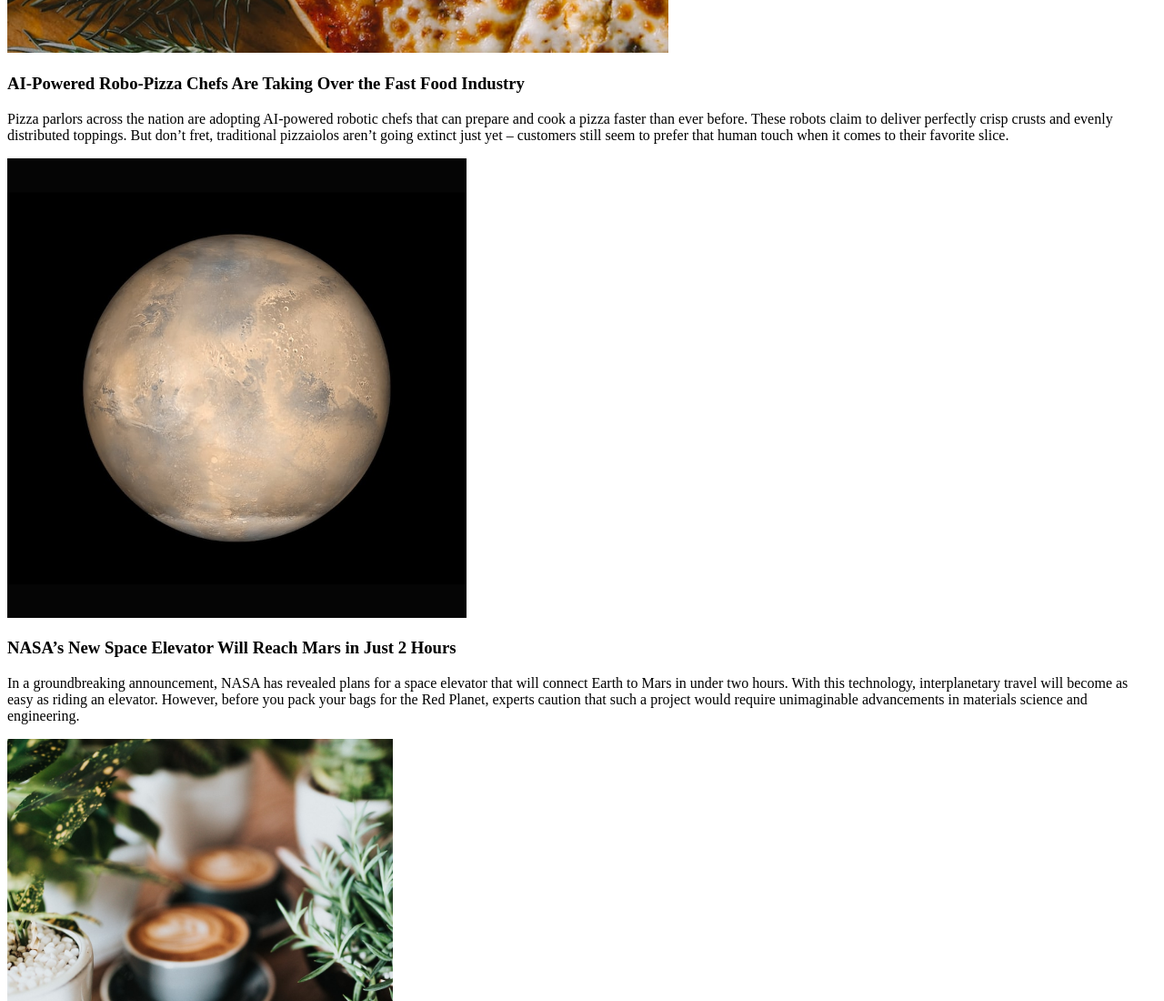
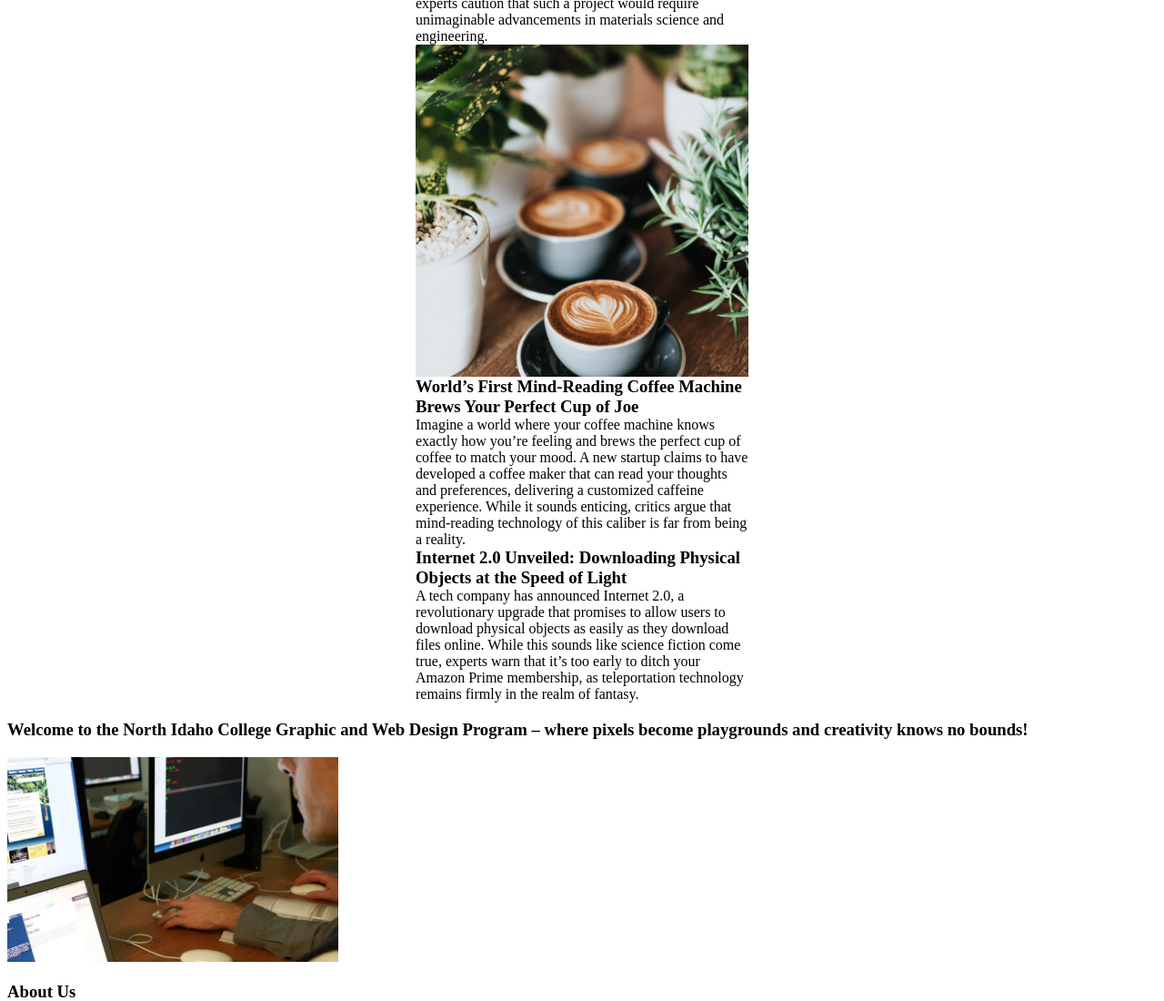
Before and after one commit to nic-gdes/assignment-2023-gdes-252-web-design-iii-midterm-project-TatumBaldwin, a plain HTML site: page index.html in a window 1280 px wide. Shown: the part 1700-2800 px from the top of the page at 91% size. Drawn offline with Linux system fonts and the light colour scheme.

Commit message:
section 1: articles centered
Main images and text in the first section of main are centered

```diff
--- a/index.html
+++ b/index.html
@@ -22,7 +22,7 @@
                 <a class="navbtn" href="">Tech</a>
             </div>
 
-            <img class="illustration" src="./images/icon-computer.png" alt="An illustration of a Macintosh desktop">
+            <img class="illustration hide" src="./images/icon-computer.png" alt="An illustration of a Macintosh desktop">
         </div>
 
     </head>
@@ -39,20 +39,20 @@
                     <img class="article-images" src="./images/microchip.png" alt="Golden microchip">
                 </div>
 
-                <h3 class="helveticabold">Revolutionary Quantum Smartphone Unveiled: Charges in a Fraction of a Second</h3>
+                <h3 class="helveticabold left-align">Revolutionary Quantum Smartphone Unveiled: Charges in a Fraction of a Second</h3>
 
-                <p>In a game-changing leap for mobile technology, a startup claims to have developed a quantum smartphone that can fully charge in just 0.00001 seconds. Users can say goodbye to battery anxiety and enjoy uninterrupted phone use for days on end. However, experts are skeptical about the practicality of this technology, given the current limitations of quantum computing.</p>
+                <p class="left-align">In a game-changing leap for mobile technology, a startup claims to have developed a quantum smartphone that can fully charge in just 0.00001 seconds. Users can say goodbye to battery anxiety and enjoy uninterrupted phone use for days on end. However, experts are skeptical about the practicality of this technology, given the current limitations of quantum computing.</p>
             </section>
 
             <!-- pizza article -->
             <section class="flex-col">
                 <div class="img-containers">
-                    <img class="article-images" src="./images/pizza.png" alt="a pizza with garnishes">
+                    <img class="article-images crop-img" src="./images/pizza.png" alt="a pizza with garnishes">
                 </div>
 
-                <h3 class="helveticabold">AI-Powered Robo-Pizza Chefs Are Taking Over the Fast Food Industry</h3>
+                <h3 class="helveticabold left-align">AI-Powered Robo-Pizza Chefs Are Taking Over the Fast Food Industry</h3>
 
-                <p>Pizza parlors across the nation are adopting AI-powered robotic chefs that can prepare and cook a pizza faster than ever before. These robots claim to deliver perfectly crisp crusts and evenly distributed toppings. But don’t fret, traditional pizzaiolos aren’t going extinct just yet – customers still seem to prefer that human touch when it comes to their favorite slice.</p>
+                <p class="left-align">Pizza parlors across the nation are adopting AI-powered robotic chefs that can prepare and cook a pizza faster than ever before. These robots claim to deliver perfectly crisp crusts and evenly distributed toppings. But don’t fret, traditional pizzaiolos aren’t going extinct just yet – customers still seem to prefer that human touch when it comes to their favorite slice.</p>
             </section>
 
             <!-- Mars article -->
@@ -61,26 +61,26 @@
                     <img class="article-images" src="./images/mars.png" alt="Planet Mars">
                 </div>
 
-                <h3 class="helveticabold">NASA’s New Space Elevator Will Reach Mars in Just 2 Hours</h3>
-                <p>In a groundbreaking announcement, NASA has revealed plans for a space elevator that will connect Earth to Mars in under two hours. With this technology, interplanetary travel will become as easy as riding an elevator. However, before you pack your bags for the Red Planet, experts caution that such a project would require unimaginable advancements in materials science and engineering.</p>
+                <h3 class="helveticabold left-align">NASA’s New Space Elevator Will Reach Mars in Just 2 Hours</h3>
+                <p class="left-align">In a groundbreaking announcement, NASA has revealed plans for a space elevator that will connect Earth to Mars in under two hours. With this technology, interplanetary travel will become as easy as riding an elevator. However, before you pack your bags for the Red Planet, experts caution that such a project would require unimaginable advancements in materials science and engineering.</p>
             </section>
 
             <!-- Coffee article - turns into banner -->
-            <section class="banner">
-                <div class="banner-container">
-                    <img class="article-images" src="./images/coffee.png" alt="Fancy coffee with foam art">
+            <section class="flex-col banner">
+                <div class="img-containers banner-container">
+                    <img class="article-images banner-img" src="./images/coffee.png" alt="Fancy coffee with foam art">
                 </div>
 
                 <div class="flex-col">
-                    <h3 class="helveticabold">World’s First Mind-Reading Coffee Machine Brews Your Perfect Cup of Joe</h3>
-                    <p>Imagine a world where your coffee machine knows exactly how you’re feeling and brews the perfect cup of coffee to match your mood. A new startup claims to have developed a coffee maker that can read your thoughts and preferences, delivering a customized caffeine experience. While it sounds enticing, critics argue that mind-reading technology of this caliber is far from being a reality.</p>
+                    <h3 class="helveticabold left-align">World’s First Mind-Reading Coffee Machine Brews Your Perfect Cup of Joe</h3>
+                    <p class="left-align">Imagine a world where your coffee machine knows exactly how you’re feeling and brews the perfect cup of coffee to match your mood. A new startup claims to have developed a coffee maker that can read your thoughts and preferences, delivering a customized caffeine experience. While it sounds enticing, critics argue that mind-reading technology of this caliber is far from being a reality.</p>
                 </div>
             </section>
 
             <!-- imageless article -->
             <section class="flex-col">
-                <h3 class="helveticabold">Internet 2.0 Unveiled: Downloading Physical Objects at the Speed of Light</h3>
-                <p>A tech company has announced Internet 2.0, a revolutionary upgrade that promises to allow users to download physical objects as easily as they download files online. While this sounds like science fiction come true, experts warn that it’s too early to ditch your Amazon Prime membership, as teleportation technology remains firmly in the realm of fantasy.</p>
+                <h3 class="helveticabold left-align">Internet 2.0 Unveiled: Downloading Physical Objects at the Speed of Light</h3>
+                <p class="left-align">A tech company has announced Internet 2.0, a revolutionary upgrade that promises to allow users to download physical objects as easily as they download files online. While this sounds like science fiction come true, experts warn that it’s too early to ditch your Amazon Prime membership, as teleportation technology remains firmly in the realm of fantasy.</p>
             </section>
 
         </section>
@@ -93,7 +93,7 @@
             <section class="flex-col aboutus">
                 <div>
                     <h3 class="helveticabold">Welcome to the North Idaho College Graphic and Web Design Program – where pixels become playgrounds and creativity knows no bounds!</h3>
-                    <img src="./images/gdes-classroom.png" alt="student working on a computer">
+                    <img class="classimage" src="./images/gdes-classroom.png" alt="student working on a computer">
                 </div>
 
                 <div>
@@ -119,7 +119,7 @@
 
     <!-- footer bar with background color, link and copywrite -->
     <footer>
-        <img src="./images/logo-gdesnews.png" alt="GDES News Logo">
+        <img class="footerlogo" src="./images/logo-gdesnews.png" alt="GDES News Logo">
         <small> © 2023 NIC-GDES-252 </small>
     </footer>
 
--- a/styles/style.css
+++ b/styles/style.css
@@ -0,0 +1,94 @@
+
+
+/* GENERAL STYLING */
+
+    /* text styling */
+.left-align {
+    width: 366px;
+    margin: 0 auto;
+    text-align: left;
+}
+
+
+    /* general flex*/
+.flex-col {
+    display: flex;
+    flex-direction: column;
+    flex-wrap:nowrap;
+
+}
+
+
+
+/* MORE SPECIFIC STYLING START HERE */
+
+/* Header Styling */
+.logo {
+    display: block;
+    width: 188px;
+}
+
+
+
+
+
+/* Section 1: Article Cards */
+
+    /* grid */
+.articles {
+    display: grid;
+    justify-content: center;
+    margin: 0 auto;
+}
+
+
+    /* image sizing */
+.img-containers {
+    margin: 0 auto;
+}
+
+.article-images {
+    display: block;
+    float: left;
+    width:  365.5px;
+    height: 365.5px;
+    object-fit: cover;
+}
+
+.crop-img {
+    width: 365.5px ;
+    height: 365.5px ;
+    object-fit: cover;
+}
+
+.banner-img {
+    width: 365.5px ;
+    height: 365.5px ;
+    object-fit: scale-down;
+}
+
+/* Section 2: About Us */
+
+    /* image sizing */
+.classimage {
+    width: 364px;
+    height: 225px;
+    object-fit: cover;
+}
+
+/* Footer */
+.footerlogo {
+    width: 188.23px;
+}
+
+
+
+
+
+
+/* Media Queries */
+@media screen and (max-width: 1320px)  {
+    .hide {
+        display: none;
+    }
+}
```
